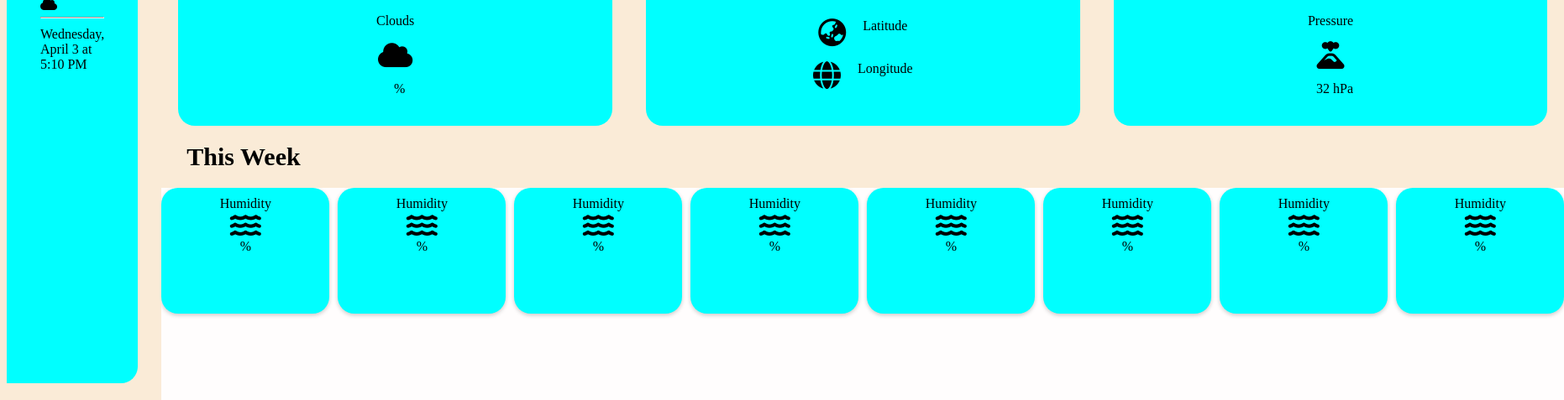
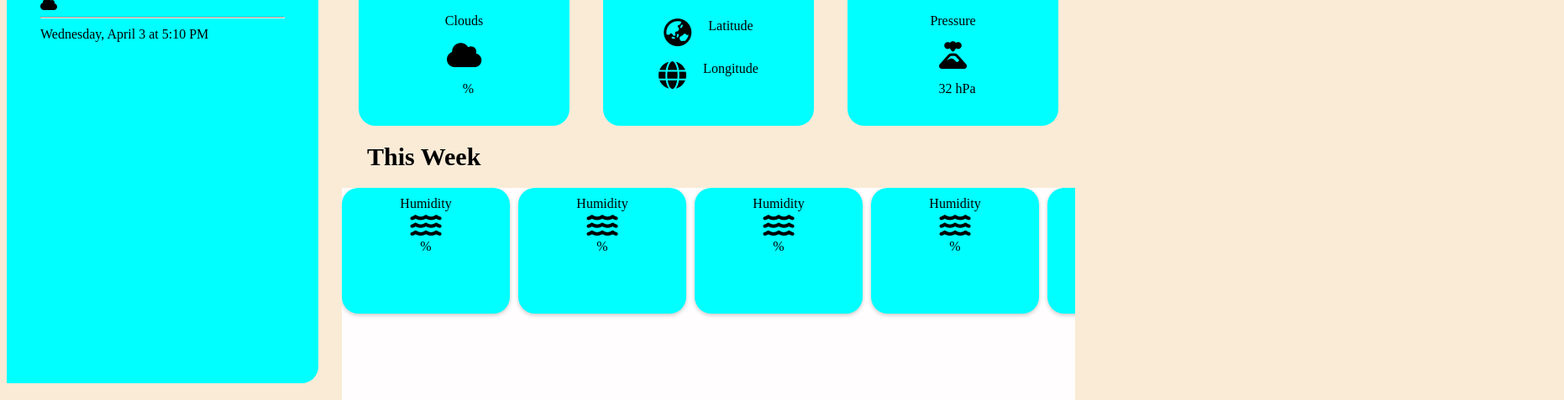
Before and after one commit to Gobinda9732/weather, a plain HTML site: page index.html in a window 1280 px wide. Shown: the part 323-800 px from the top of the page at 84% size, 1862 px wide, since content can reach past the window. Drawn offline with Linux system fonts and the light colour scheme; no server answers.

Commit message:
css issue fixed

```diff
--- a/index.html
+++ b/index.html
@@ -101,7 +101,19 @@
                     </div>
                 </div>
                 <h2>This Week </h1>
-                    <div class="this-week" style="overflow: hidden;">
+                    <div class="this-week">
+                        <div class="week-box">
+                            <div>Humidity</div><i class="fa-solid fa-water"></i>
+                            <div><span class="H2cardValue" id="Hvalue"></span> %</div>
+                        </div>
+                        <div class="week-box">
+                            <div>Humidity</div><i class="fa-solid fa-water"></i>
+                            <div><span class="H2cardValue" id="Hvalue"></span> %</div>
+                        </div>
+                        <div class="week-box">
+                            <div>Humidity</div><i class="fa-solid fa-water"></i>
+                            <div><span class="H2cardValue" id="Hvalue"></span> %</div>
+                        </div>
                         <div class="week-box">
                             <div>Humidity</div><i class="fa-solid fa-water"></i>
                             <div><span class="H2cardValue" id="Hvalue"></span> %</div>
--- a/style.css
+++ b/style.css
@@ -82,6 +82,7 @@ body {
   min-height: 100%;
   padding-top: 20px;
   padding-left: 20px;
+  overflow: hidden;
 }
 
 .this-week {
@@ -193,10 +194,9 @@ body {
   }
 }
 
-
 .this-week {
   display: flex;
-  /* overflow-x: auto; */
+  overflow-x: auto;
   height: 500px;
 
   gap: 10px;
@@ -214,4 +214,5 @@ body {
   text-align: center;
   padding: 10px;
   box-shadow: 0 2px 5px rgba(0, 0, 0, 0.2);
+  flex-shrink: 0;
 }
--- a/weather.js
+++ b/weather.js
@@ -1,22 +1,23 @@
 const searchInput = document.getElementById("user-location");
-const searchBtn = document.getElementById('search-btn');
-const locationData = document.querySelector('.location-data');
-const skyImage = document.querySelector('#sky-image');
-const temperature = document.querySelector('.temperature');
-const weatherCondition = document.querySelector('.weather-condition');
-const feelsLikeData = document.querySelector('.feels-like-data');
+const searchBtn = document.getElementById("search-btn");
+const locationData = document.querySelector(".location-data");
+const skyImage = document.querySelector("#sky-image");
+const temperature = document.querySelector(".temperature");
+const weatherCondition = document.querySelector(".weather-condition");
+const feelsLikeData = document.querySelector(".feels-like-data");
 
-const humidity = document.querySelector('#Hvalue');
-const windSpeed = document.querySelector('#Wvalue');
+const humidity = document.querySelector("#Hvalue");
+const windSpeed = document.querySelector("#Wvalue");
 // const tempMin = document.querySelector('#SRvalue');
 // const tempMax = document.querySelector('#SSvalue');
-const clouds = document.querySelector('#Cvalue');
-const LAvalue = document.querySelector('#LAvalue');
-const LOvalue = document.querySelector('#LOvalue');
-const pressure = document.querySelector('#Pvalue');
+const clouds = document.querySelector("#Cvalue");
+const LAvalue = document.querySelector("#LAvalue");
+const LOvalue = document.querySelector("#LOvalue");
+const pressure = document.querySelector("#Pvalue");
 
-
-searchBtn.addEventListener('click', () => { showWeather(getData) });
+searchBtn.addEventListener("click", () => {
+  showWeather(getData);
+});
 
 async function getData(loc) {
   const apiKey = "5c5ab2a0a3a5af43ad7e8810c2ba31f7";
@@ -24,21 +25,22 @@ async function getData(loc) {
   const response = await fetch(url);
   const data = await response.json();
   if (!response.ok) {
-        alert("City name was incorrect or not found.");
+    // alert("City name was incorrect or not found.");
     return;
   }
   return data;
 }
 
-
 async function showWeather(getData) {
-    const loc = (searchInput.value) ? searchInput.value : "kolkata";
+  const loc = searchInput.value ? searchInput.value : "kolkata";
   const data = await getData(loc);
 
   locationData.textContent = `${data.name}, ${data.sys.country}`;
   skyImage.attributes.src.value = `https://openweathermap.org/img/wn/${data.weather[0].icon}@2x.png`;
   temperature.innerHTML = `${Math.floor(data.main.temp)}<sup>°</sup>C`;
-    feelsLikeData.innerHTML = `Feels like ${Math.floor(data.main.feels_like)}<sup>°</sup>C`;
+  feelsLikeData.innerHTML = `Feels like ${Math.floor(
+    data.main.feels_like
+  )}<sup>°</sup>C`;
   weatherCondition.innerHTML = data.weather[0].description;
 
   humidity.textContent = `${data.main.humidity}`;
```
Lines whose indentation alone changed are shown as unchanged.
